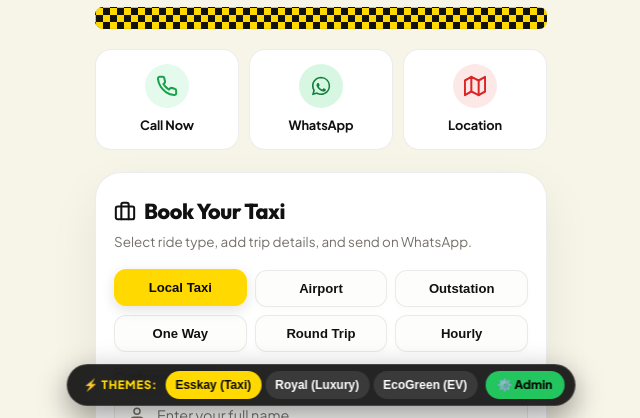
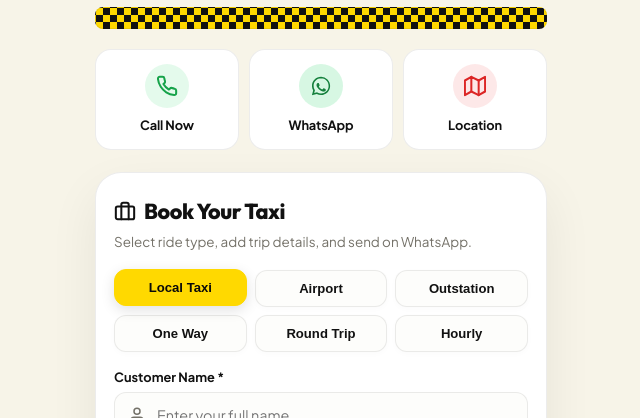
Before and after one commit to AlokMahapatra26/Fleet-Booking, a plain HTML site: page index.html in a window 1280 px wide. Shown: the part 382-800 px from the top of the page, without its empty margins (319-959 px from the left). Drawn offline with Linux system fonts and the light colour scheme.

Commit message:
Completely remove demo switcher bar from customer portal

```diff
--- a/app.js
+++ b/app.js
@@ -53,8 +53,7 @@
     agencyPhoneLink: document.getElementById('agencyPhoneLink'),
     toastNotice: document.getElementById('toastNotice'),
     saveContactBtn: document.getElementById('saveContactBtn'),
-    sharePageBtn: document.getElementById('sharePageBtn'),
-    demoClientBtns: document.querySelectorAll('.demo-client-btn')
+    sharePageBtn: document.getElementById('sharePageBtn')
   };
 
   /**
@@ -91,14 +90,12 @@
       if (!response.ok) throw new Error(`Could not load ${configUrl}`);
       config = await response.json();
       applyConfig(config);
-      updateDemoSwitcherState(clientParam || 'esskay');
     } catch (err) {
       console.warn('Failed to load specific config, falling back to default config.json:', err);
       if (configUrl !== './config.json') {
         const fallbackRes = await fetch('./config.json');
         config = await fallbackRes.json();
         applyConfig(config);
-        updateDemoSwitcherState('esskay');
       }
     }
   }
@@ -543,32 +540,9 @@
     });
   }
 
-  /**
-   * White-Label Live Switcher Bar (Demo Feature)
-   */
-  function updateDemoSwitcherState(currentClient) {
-    DOM.demoClientBtns.forEach(btn => {
-      if (btn.dataset.client === currentClient) {
-        btn.classList.add('active');
-      } else {
-        btn.classList.remove('active');
-      }
-    });
-  }
-
-  DOM.demoClientBtns.forEach(btn => {
-    btn.addEventListener('click', () => {
-      const client = btn.dataset.client;
-      loadConfiguration(client);
-      showToast(`Switched white-label theme to: ${btn.textContent}`);
-    });
-  });
-
-  // If embedded inside an iframe (like Admin preview), hide demo bar for clean look
+  // If embedded inside an iframe (like Admin preview), mark body class
   if (window.self !== window.top) {
     document.body.classList.add('is-iframe-preview');
-    const demoBar = document.getElementById('demoSwitcherBar');
-    if (demoBar) demoBar.style.display = 'none';
   }
 
   // Expose applyConfig for live admin iframe preview
--- a/index.html
+++ b/index.html
@@ -264,17 +264,6 @@
 
   </main>
 
-  <!-- Floating White-Label Demo Switcher Bar -->
-  <div class="whitelabel-demo-bar" id="demoSwitcherBar">
-    <span class="demo-label">⚡ Themes:</span>
-    <div class="demo-btn-group">
-      <button class="demo-client-btn active" data-client="esskay" type="button">Esskay (Taxi)</button>
-      <button class="demo-client-btn" data-client="royal" type="button">Royal (Luxury)</button>
-      <button class="demo-client-btn" data-client="ecogreen" type="button">EcoGreen (EV)</button>
-      <a href="admin.html" style="background:#22C55E; color:#0A0A0A; padding:5px 12px; border-radius:999px; font-size:0.75rem; font-weight:800; text-decoration:none; display:inline-flex; align-items:center; gap:4px; margin-left:4px;">⚙️ Admin</a>
-    </div>
-  </div>
-
   <!-- Toast Notice -->
   <div id="toastNotice" class="toast-notice"></div>
 
--- a/style.css
+++ b/style.css
@@ -769,62 +769,7 @@ select.form-control {
   text-decoration: underline;
 }
 
-/* Floating White-Label Demo Switcher Bar */
-.whitelabel-demo-bar {
-  position: fixed;
-  bottom: 12px;
-  left: 50%;
-  transform: translateX(-50%);
-  background: rgba(18, 18, 18, 0.92);
-  backdrop-filter: blur(12px);
-  -webkit-backdrop-filter: blur(12px);
-  border: 1px solid rgba(255, 255, 255, 0.15);
-  border-radius: 999px;
-  padding: 6px 10px;
-  display: flex;
-  align-items: center;
-  gap: 8px;
-  z-index: 1000;
-  box-shadow: 0 10px 30px rgba(0, 0, 0, 0.4);
-}
 
-.demo-label {
-  font-size: 0.72rem;
-  font-weight: 800;
-  color: #FFD900;
-  text-transform: uppercase;
-  letter-spacing: 0.06em;
-  padding-left: 6px;
-  white-space: nowrap;
-}
-
-.demo-btn-group {
-  display: flex;
-  gap: 4px;
-}
-
-.demo-client-btn {
-  background: rgba(255, 255, 255, 0.1);
-  border: none;
-  color: #FFFFFF;
-  padding: 5px 10px;
-  border-radius: 999px;
-  font-size: 0.75rem;
-  font-weight: 600;
-  cursor: pointer;
-  transition: all 0.2s ease;
-  white-space: nowrap;
-}
-
-.demo-client-btn:hover {
-  background: rgba(255, 255, 255, 0.25);
-}
-
-.demo-client-btn.active {
-  background: var(--theme-primary);
-  color: var(--theme-primary-contrast);
-  font-weight: 800;
-}
 
 /* Toast Notifications */
 .toast-notice {
```
Also changed, not shown: configs/alok-travel.json (added, +111 -0 lines), assets/logos/alok-travel-logo.png (added).
